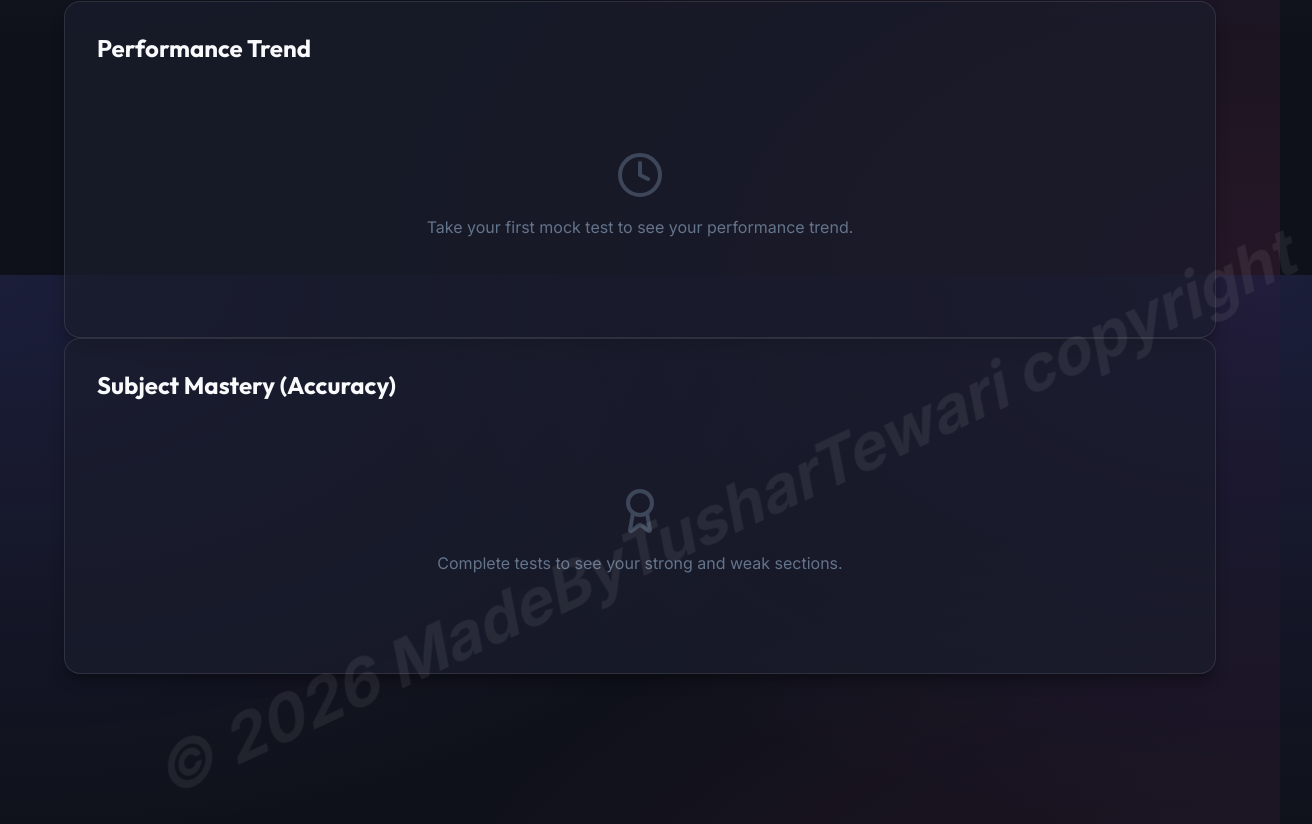
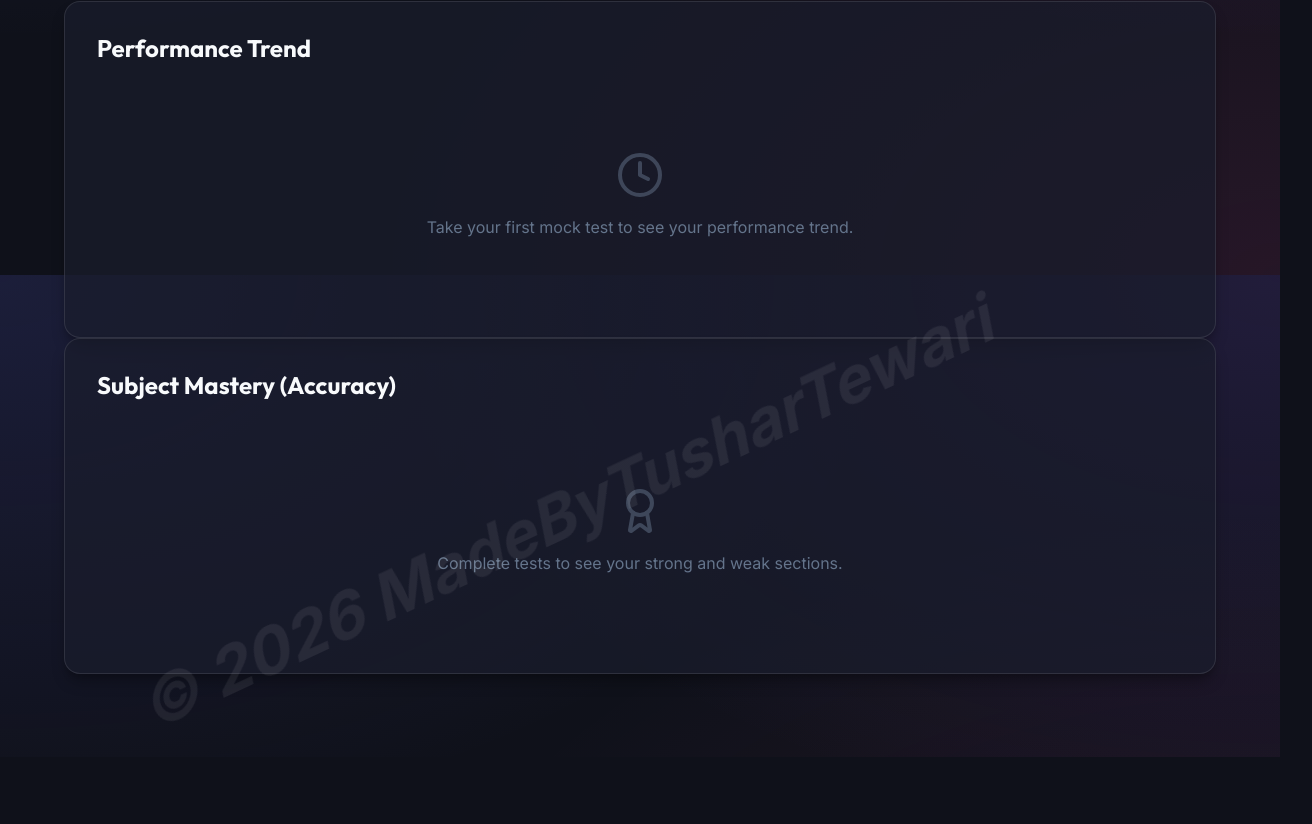
Before and after one commit to Tushar4440/Patwari-mmock-test-app, a React (Vite) app in the folder frontend/: page / in a window 1280 px wide. Shown: the part 525-1349 px from the top of the page, 1312 px wide, since content can reach past the window. After the commit the page ends 1282 px from the top, so only its background shows below. Built offline with nearby package versions, Linux system fonts and the light colour scheme.

Commit message:
feat: implement extracted tests management page with custom test generation features

```diff
--- a/frontend/src/pages/Dashboard.tsx
+++ b/frontend/src/pages/Dashboard.tsx
@@ -161,7 +161,7 @@ const Dashboard: React.FC = () => {
       </div>
 
       <div style={{ position: 'fixed', bottom: '10%', left: '5%', opacity: 0.07, pointerEvents: 'none', zIndex: 9999, userSelect: 'none', fontSize: '4rem', fontWeight: 900, color: 'var(--text-primary)', whiteSpace: 'nowrap', transform: 'rotate(-25deg)', fontStyle: 'italic' }}>
-        © 2026 MadeByTusharTewari copyright
+        © 2026 MadeByTusharTewari
       </div>
     </div>
   );
--- a/frontend/src/pages/ExtractedTests.tsx
+++ b/frontend/src/pages/ExtractedTests.tsx
@@ -261,7 +261,7 @@ const ExtractedTests: React.FC = () => {
       )}
 
       <div style={{ position: 'fixed', bottom: '15%', right: '5%', opacity: 0.07, pointerEvents: 'none', zIndex: 9999, userSelect: 'none', fontSize: '4rem', fontWeight: 900, color: 'var(--text-primary)', whiteSpace: 'nowrap', transform: 'rotate(-25deg)', fontStyle: 'italic' }}>
-        © 2026 MadeByTusharTewari copyright
+        © 2026 MadeByTusharTewari
       </div>
     </div>
   );
--- a/frontend/src/pages/MockTestInterface.tsx
+++ b/frontend/src/pages/MockTestInterface.tsx
@@ -276,7 +276,7 @@ const MockTestInterface: React.FC = () => {
       </div>
 
       <div style={{ position: 'fixed', top: '40%', left: '50%', transform: 'translate(-50%, -50%) rotate(-30deg)', opacity: 0.05, pointerEvents: 'none', zIndex: 9999, userSelect: 'none', fontSize: '5rem', fontWeight: 900, color: 'var(--text-primary)', whiteSpace: 'nowrap', fontStyle: 'italic' }}>
-        © 2026 MadeByTusharTewari copyright
+        © 2026 MadeByTusharTewari
       </div>
     </div>
   );
--- a/frontend/src/pages/Profile.tsx
+++ b/frontend/src/pages/Profile.tsx
@@ -105,7 +105,7 @@ const Profile: React.FC = () => {
       </div>
 
       <div style={{ position: 'fixed', bottom: '5%', left: '2%', opacity: 0.07, pointerEvents: 'none', zIndex: 9999, userSelect: 'none', fontSize: '3.5rem', fontWeight: 900, color: 'var(--text-primary)', whiteSpace: 'nowrap', transform: 'rotate(-15deg)', fontStyle: 'italic' }}>
-        © 2026 MadeByTusharTewari copyright
+        © 2026 MadeByTusharTewari
       </div>
     </div>
   );
--- a/frontend/src/pages/TestGenerator.tsx
+++ b/frontend/src/pages/TestGenerator.tsx
@@ -118,7 +118,7 @@ const TestGenerator: React.FC = () => {
       </div>
 
       <div style={{ position: 'fixed', top: '20%', right: '10%', opacity: 0.07, pointerEvents: 'none', zIndex: 9999, userSelect: 'none', fontSize: '3rem', fontWeight: 900, color: 'var(--text-primary)', whiteSpace: 'nowrap', transform: 'rotate(15deg)', fontStyle: 'italic' }}>
-        © 2026 MadeByTusharTewari copyright
+        © 2026 MadeByTusharTewari
       </div>
     </div>
   );
```
